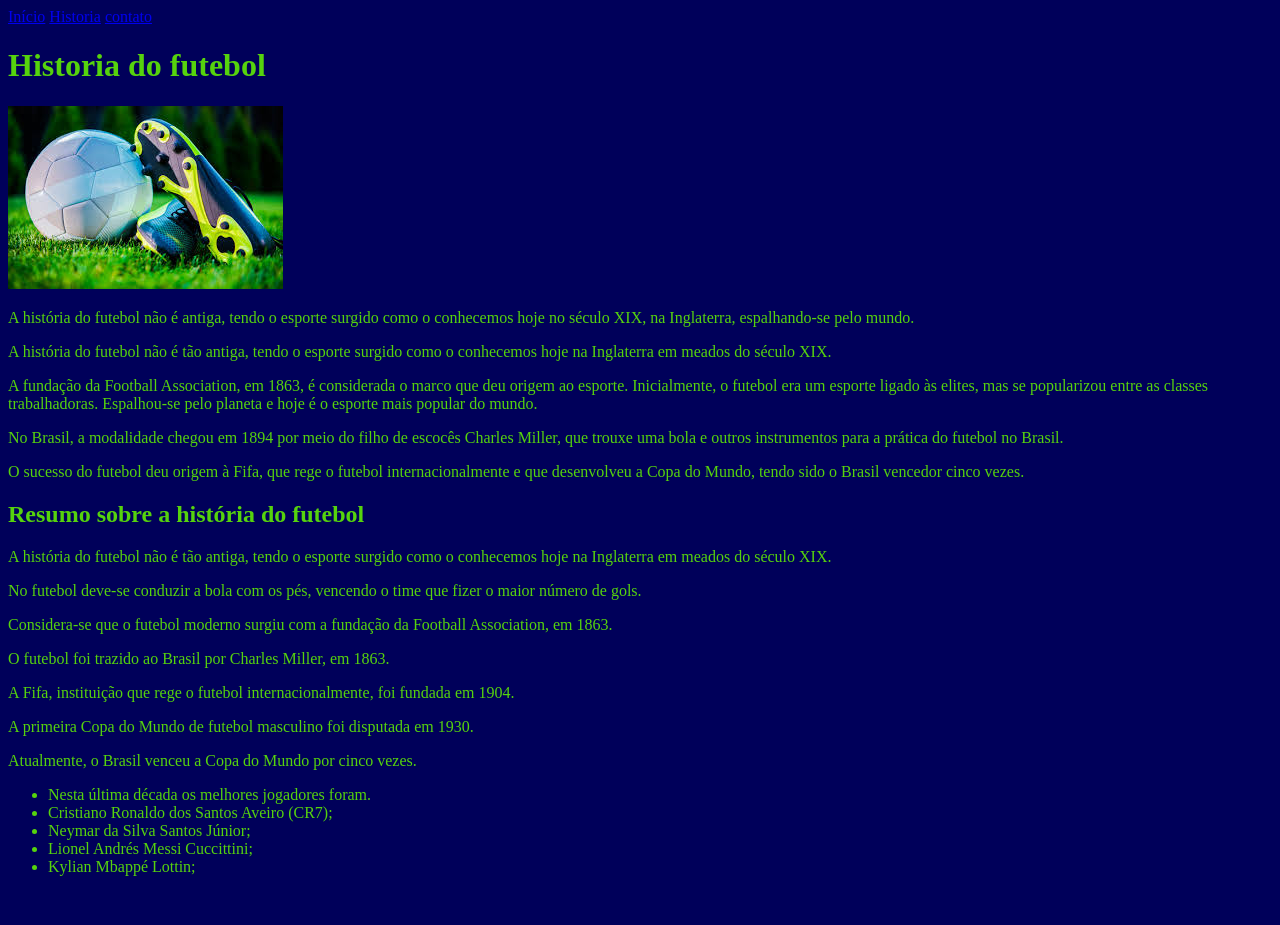
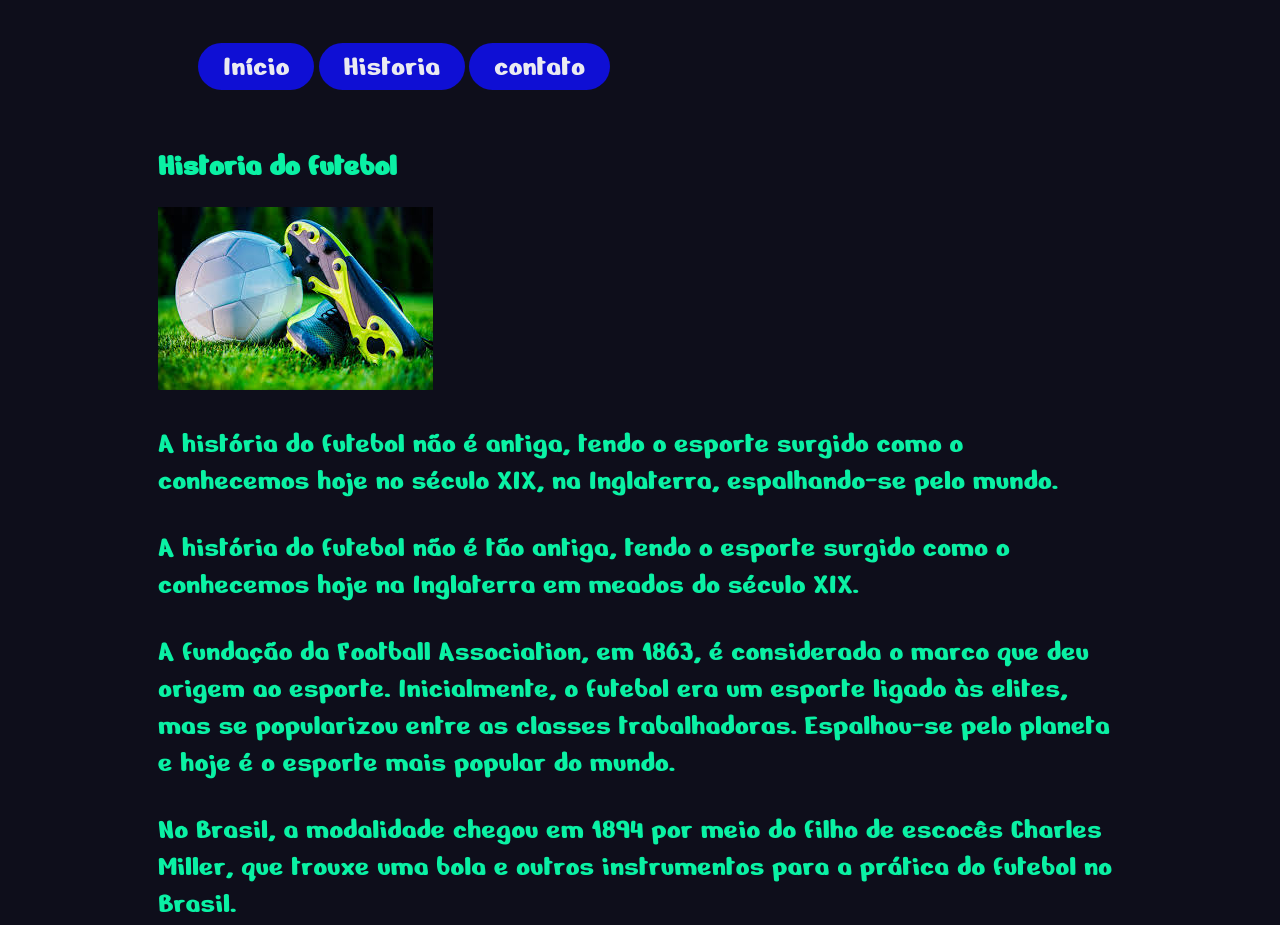
Before and after one commit to ronikemanuel12/GJ-Futebol, a plain HTML site: page index.html in a window 1280 px wide. Shown: the top 925 px of the page. Before the commit the page ends 892 px from the top, so only its background shows below. Drawn offline with Linux system fonts and the light colour scheme.

Commit message:
Update style.css

```diff
--- a/style.css
+++ b/style.css
@@ -1,4 +1,26 @@
 body{
-    background-color: rgb(0, 0, 90);
-    color:rgb(86, 211, 13);
+    background-color: rgb(14, 14, 27);
+    color:rgb(10, 241, 164);
+    font-family: "Nerko One", cursive;
+    padding:0 150px;
 }
+
+
+
+
+header{
+    backgroud-color: cadetblue;
+    padding: 40px;
+}
+
+p{
+ font-size: 30px;
+}
+
+.links{
+    color:rgb(234, 234, 241);
+    font-size:30px;
+    text-decoration:none;
+    background-color: rgb(15, 15, 212);
+    padding:5px 25px;
+    border-radius:30px;
```
